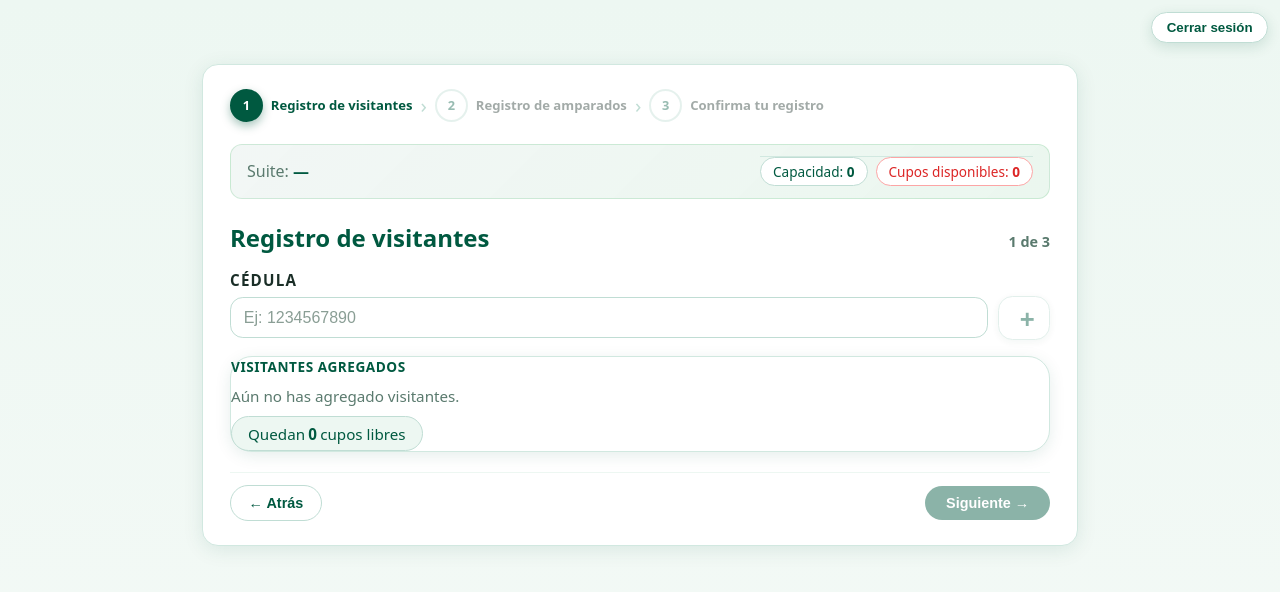
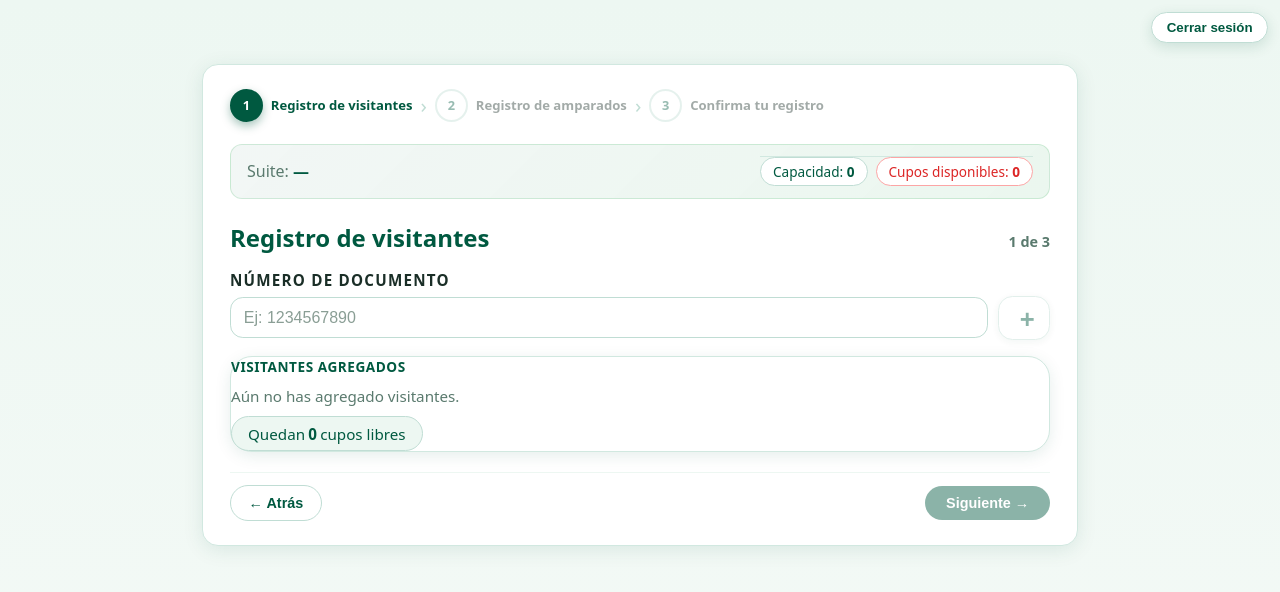
Before and after one commit to wccm92/suites_app, a SvelteKit app in the folder suites_frontend_app/: page /registrar-invitado in a window 1280 px wide. Shown: the top 592 px of the page. Built offline with nearby package versions, Linux system fonts and the light colour scheme.

Commit message:
fix: nombre doc

```diff
--- a/suites_frontend_app/src/routes/registrar-invitado/+page.svelte
+++ b/suites_frontend_app/src/routes/registrar-invitado/+page.svelte
@@ -141,10 +141,10 @@
   }
 
   function isValidCedula(value: string): string {
-    if (!value) return "La cédula es obligatoria.";
-    if (value.length < 6) return "La cédula debe tener entre 6 y 10 dígitos.";
+    if (!value) return "El documento es obligatorio.";
+    if (value.length < 6) return "El documento debe tener entre 6 y 10 dígitos.";
     if (!/^\d+$/.test(value))
-      return "La cédula debe contener únicamente números.";
+      return "El documento debe contener únicamente números.";
     return "";
   }
 
@@ -332,7 +332,7 @@
         </div>
 
         <div class="field">
-          <label for="cedula" class="label">Cédula</label>
+          <label for="cedula" class="label">Número de documento</label>
           <div class="cedula-row">
             <input
               id="cedula"
```
